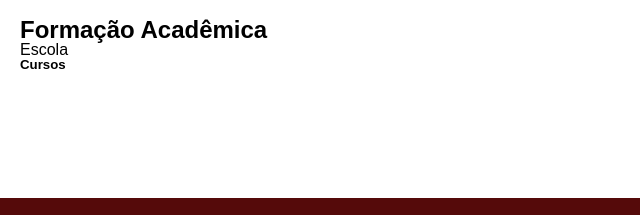
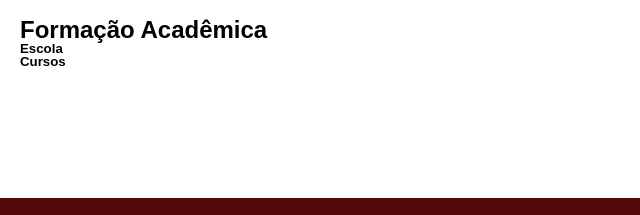
Before and after one commit to YasminCastelo/Portfolio-CB, a plain HTML site: page index.html in a window 1280 px wide. Shown: the part 1174-1389 px from the top of the page, 0-640 px from the left. Drawn offline with Linux system fonts and the light colour scheme.

Commit message:
Update index.html

```diff
--- a/index.html
+++ b/index.html
@@ -49,7 +49,7 @@
     <section id="formação" class="minha-sacao">
         <div class="meu-texto-form">
             <h2>Formação Acadêmica</h2>
-            <p>Escola</p>
+            <h5>Escola</h5>
 
             <h5>Cursos</h5>
 
```
